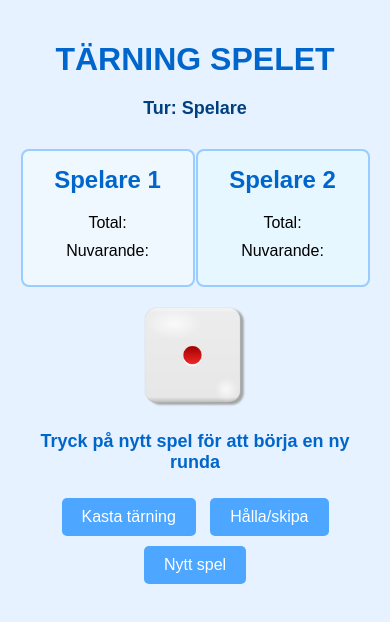
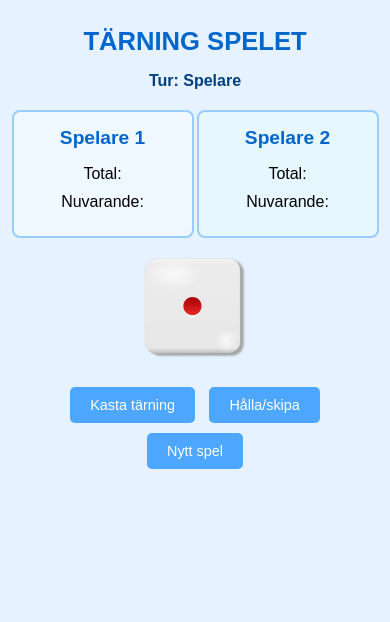
Before and after one commit to DanielM000/Tarning-Spel, a plain HTML site: page index.html in a window 390 px wide. Drawn offline with Linux system fonts and the light colour scheme.

Commit message:
css responsiv

```diff
--- a/index.html
+++ b/index.html
@@ -23,8 +23,8 @@
 
         </div>
     </div>
-    <img id="tarning" src="/bilder/dice-152173_640.png" alt="tarning" height="100px">
-    <p id="Tärning">Tryck på nytt spel för att börja en ny runda</p>
+    <img id="tarning" src="/bilder/dice-152173_640.png" alt="tarning" height="100px"><br>
+    <p id="Tärning"></p>
     <button onclick="Kasta()">Kasta tärning</button>
     <button onclick="Hålla()">Hålla/skipa</button>
     <button onclick="nyttspel()">Nytt spel</button><br>
--- a/main.js
+++ b/main.js
@@ -5,7 +5,6 @@ let totalPoäng2 = 0;
 
 function Kasta() {
     let tärning = Math.floor(Math.random() * 6) + 1;
-    document.getElementById("Tärning").textContent = "Du kastade: " + tärning;
 
     if (tärning === 1) {
         tillfälligPoäng = 0;
@@ -100,6 +99,5 @@ function nyttspel() {
     document.getElementById("Poäng2").textContent = "Total: ";
     document.getElementById("Nuvarande1").textContent = "Nuvarande: ";
     document.getElementById("Nuvarande2").textContent = "Nuvarande: ";
-    document.getElementById("Tärning").textContent = "Tryck på nytt spel för att börja en ny runda";
     uppdateraTurText();
 }
--- a/style.css
+++ b/style.css
@@ -4,7 +4,10 @@ body {
     background-color: #e6f2ff;
     margin: 0;
     padding: 20px;
+    overflow-y: hidden;
 }
+
+
 
 h1 {
     color: #0066cc;
@@ -64,6 +67,7 @@ button:hover {
     background-color: #3399ff;
 }
 
+
 #Spelare1 {
     background-color: #f0f8ff;
 }
@@ -71,3 +75,48 @@ button:hover {
 #Spelare2 {
     background-color: #e6f7ff;
 }
+
+@media (max-width: 767px) and (orientation: landscape) {
+    body {
+        padding: 15px;
+    }
+
+    #Spelare {
+        gap: 15px;
+    }
+
+    #Spelare1, #Spelare2 {
+        padding: 10px;
+    }
+}
+
+
+@media (max-width: 480px) {
+    body {
+        padding: 10px;
+    }
+
+    h1 {
+        font-size: 1.6rem;
+        margin-bottom: 15px;
+    }
+
+    h2 {
+        font-size: 1.2rem;
+    }
+
+    #TurText {
+        font-size: 1rem;
+        margin-bottom: 20px;
+    }
+
+    #Tärning {
+        font-size: 1rem;
+    }
+
+    button {
+        font-size: 0.9rem;
+        padding: 10px 20px;
+        margin: 5px;
+    }
+}
```
